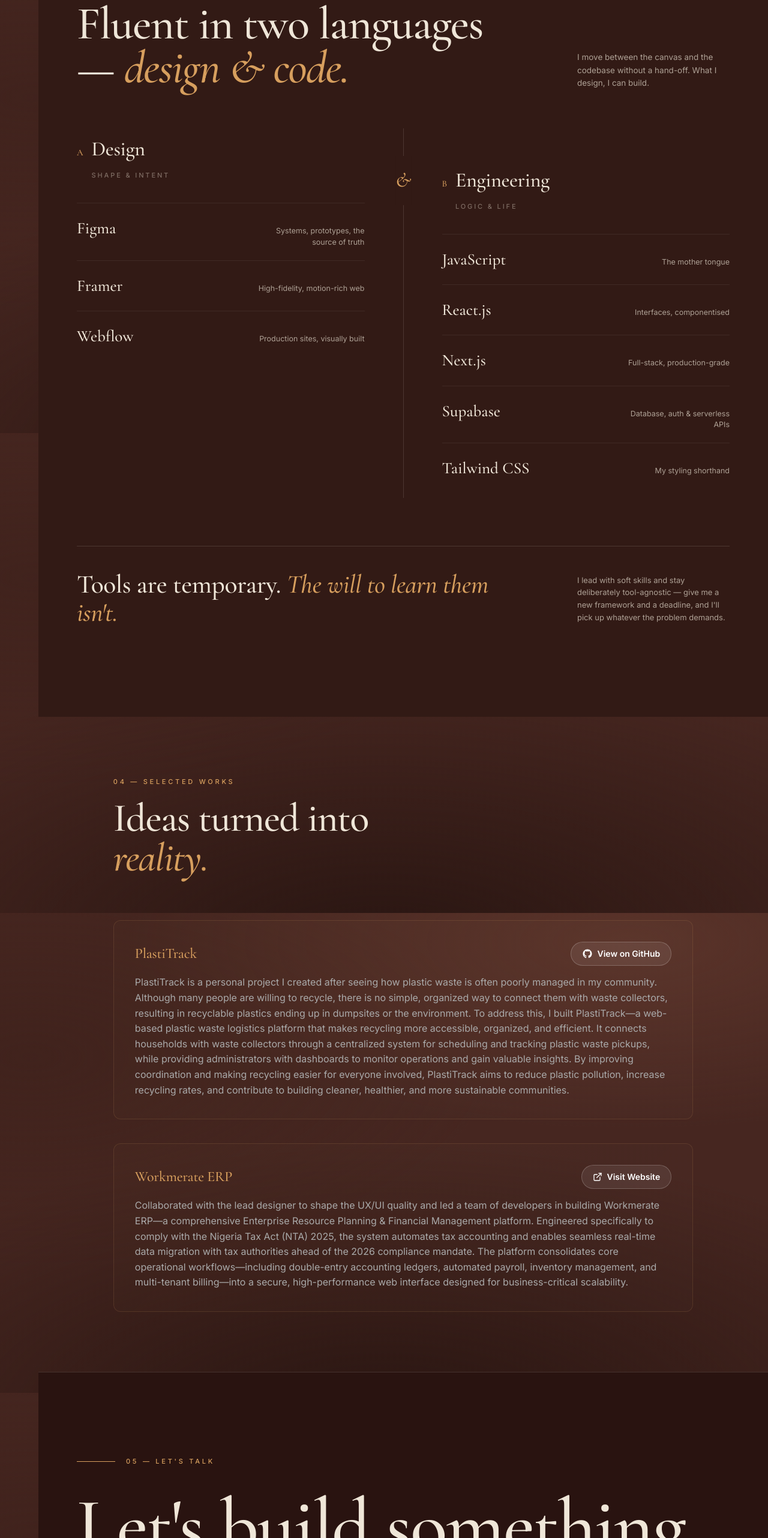
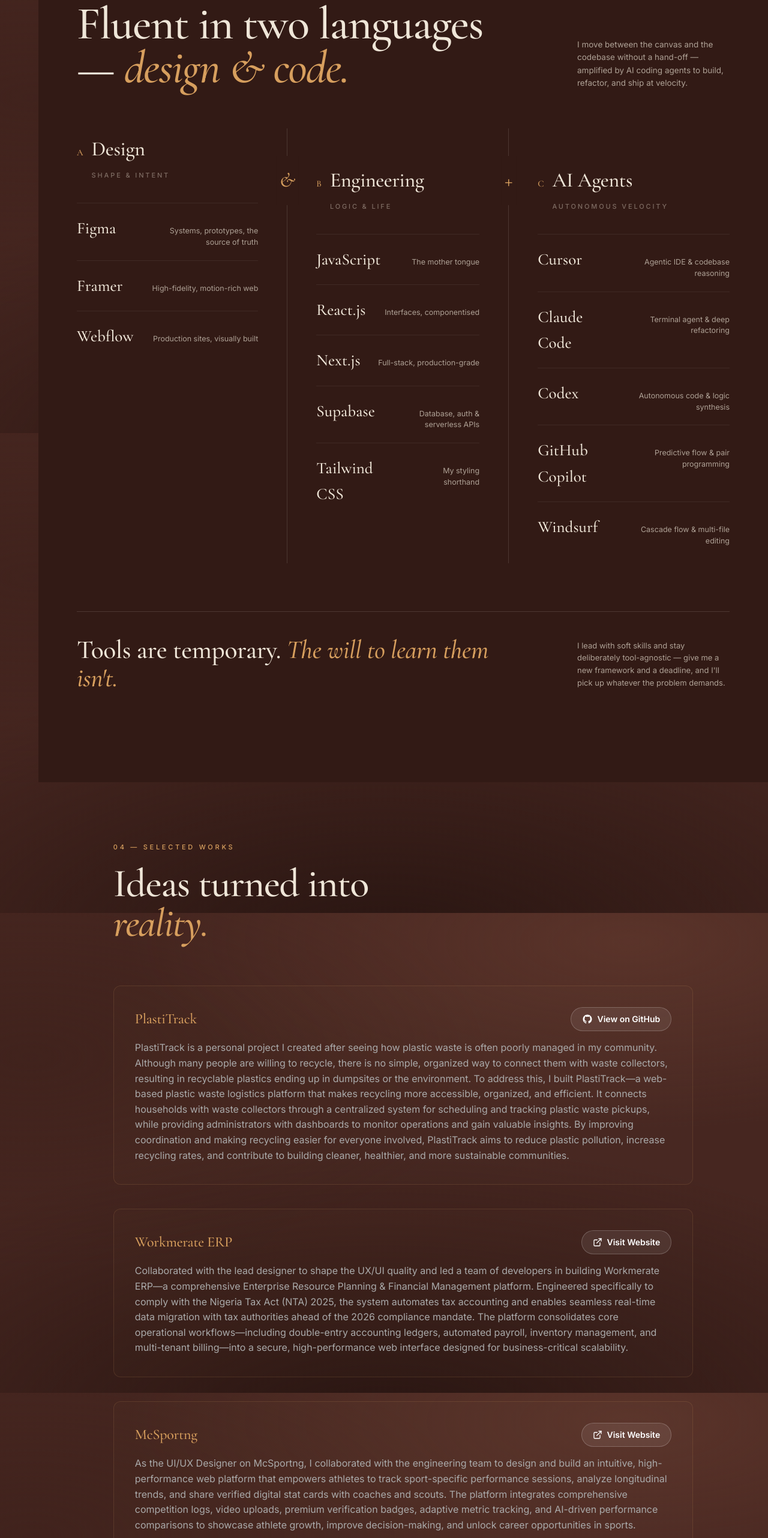
Before and after one commit to TOLUWALASE007/tolu-portfolio, a plain HTML site: page index.html in a window 1280 px wide. Shown: the part 3278-5842 px from the top of the page at 60% size. Drawn offline with Linux system fonts and the light colour scheme.

Commit message:
feat: add AI coding agents to Craft section and add McSportng project card

```diff
--- a/index.html
+++ b/index.html
@@ -1040,7 +1040,7 @@
 
     .craft-split {
       display: grid;
-      grid-template-columns: 1fr 1px 1fr;
+      grid-template-columns: 1fr 1px 1.05fr 1px 1.05fr;
       gap: 0;
       align-items: stretch
     }
@@ -1050,11 +1050,16 @@
     }
 
     .craft-col.design {
-      padding-right: 64px
+      padding-right: 48px
     }
 
     .craft-col.eng {
-      padding-left: 64px;
+      padding: 8px 48px;
+      margin-top: 52px
+    }
+
+    .craft-col.agents {
+      padding-left: 48px;
       margin-top: 52px
     }
 
@@ -1069,11 +1074,29 @@
       left: 50%;
       transform: translateX(-50%);
       background: var(--espresso);
-      padding: 14px 0;
+      padding: 14px 6px;
       font-family: 'Cormorant';
       font-style: italic;
       font-size: 34px;
       color: var(--amber)
+    }
+
+    @media (max-width: 1200px) and (min-width: 921px) {
+      .craft-col.design {
+        padding-right: 28px;
+      }
+      .craft-col.eng {
+        padding: 8px 28px;
+      }
+      .craft-col.agents {
+        padding-left: 28px;
+      }
+      .craft-col .tool .t-name {
+        font-size: 23px;
+      }
+      .craft-col .tool .t-meta {
+        font-size: 11.5px;
+      }
     }
 
     .craft-col .ch {
@@ -1640,9 +1663,11 @@
       }
 
       .craft-col.design,
-      .craft-col.eng {
+      .craft-col.eng,
+      .craft-col.agents {
         padding: 36px 0;
-        border-top: 1px solid var(--line)
+        border-top: 1px solid var(--line);
+        margin-top: 0 !important;
       }
 
       .craft-foot .big,
@@ -1858,8 +1883,7 @@
         <div class="sec-head rv"><span class="sec-num">03</span><span class="sec-kicker">The Craft</span></div>
         <div class="grid12 craft-head" style="margin-top:30px">
           <h2 class="rv">Fluent in two languages — <em>design &amp; code.</em></h2>
-          <p class="note rv rv-d2">I move between the canvas and the codebase without a hand-off. What I design, I can
-            build.</p>
+          <p class="note rv rv-d2">I move between the canvas and the codebase without a hand-off — amplified by AI coding agents to build, refactor, and ship at velocity.</p>
         </div>
 
         <div class="craft-split rv">
@@ -1888,6 +1912,17 @@
                 APIs</span></div>
             <div class="tool"><span class="t-name">Tailwind CSS</span><span class="t-meta">My styling shorthand</span>
             </div>
+          </div>
+          <div class="craft-divider"><span class="amp">+</span></div>
+          <div class="craft-col agents">
+            <div class="ch"><span class="n">C</span>
+              <h3>AI Agents<span>Autonomous velocity</span></h3>
+            </div>
+            <div class="tool"><span class="t-name">Cursor</span><span class="t-meta">Agentic IDE &amp; codebase reasoning</span></div>
+            <div class="tool"><span class="t-name">Claude Code</span><span class="t-meta">Terminal agent &amp; deep refactoring</span></div>
+            <div class="tool"><span class="t-name">Codex</span><span class="t-meta">Autonomous code &amp; logic synthesis</span></div>
+            <div class="tool"><span class="t-name">GitHub Copilot</span><span class="t-meta">Predictive flow &amp; pair programming</span></div>
+            <div class="tool"><span class="t-name">Windsurf</span><span class="t-meta">Cascade flow &amp; multi-file editing</span></div>
           </div>
         </div>
 
@@ -1960,6 +1995,28 @@
             <button class="read-more-btn">Read More</button>
           </div>
 
+          <!-- Project 3 -->
+          <div class="ap-card rv rv-d3">
+            <div style="display:flex; justify-content:space-between; align-items:center; flex-wrap:wrap; gap:15px; position:relative; z-index:2;">
+              <h4 style="font-size:24px; margin:0;">McSportng</h4>
+              <a href="https://mc-sportng.vercel.app" target="_blank"
+                style="display:flex; align-items:center; gap:8px; color:#fff; font-size:14px; font-weight:600; padding:8px 18px; background:rgba(255,255,255,0.08); border:1px solid rgba(255,255,255,0.2); border-radius:30px; text-decoration:none; transition:all 0.3s ease;"
+                onmouseover="this.style.background='rgba(255,255,255,0.15)'; this.style.borderColor='rgba(255,255,255,0.4)';"
+                onmouseout="this.style.background='rgba(255,255,255,0.08)'; this.style.borderColor='rgba(255,255,255,0.2)';">
+                <svg width="16" height="16" viewBox="0 0 24 24" fill="none" stroke="currentColor" stroke-width="2" stroke-linecap="round" stroke-linejoin="round">
+                  <path d="M18 13v6a2 2 0 0 1-2 2H5a2 2 0 0 1-2-2V8a2 2 0 0 1 2-2h6"></path>
+                  <polyline points="15 3 21 3 21 9"></polyline>
+                  <line x1="10" y1="14" x2="21" y2="3"></line>
+                </svg>
+                Visit Website
+              </a>
+            </div>
+            <p class="project-desc" style="color:#aaa; font-size:16px; margin:0; line-height:1.6; position:relative; z-index:2;">
+              As the UI/UX Designer on McSportng, I collaborated with the engineering team to design and build an intuitive, high-performance web platform that empowers athletes to track sport-specific performance sessions, analyze longitudinal trends, and share verified digital stat cards with coaches and scouts. The platform integrates comprehensive competition logs, video uploads, premium verification badges, adaptive metric tracking, and AI-driven performance comparisons to showcase athlete growth, improve decision-making, and unlock career opportunities in sports.
+            </p>
+            <button class="read-more-btn">Read More</button>
+          </div>
+
         </div>
       </div>
     </section>
```
